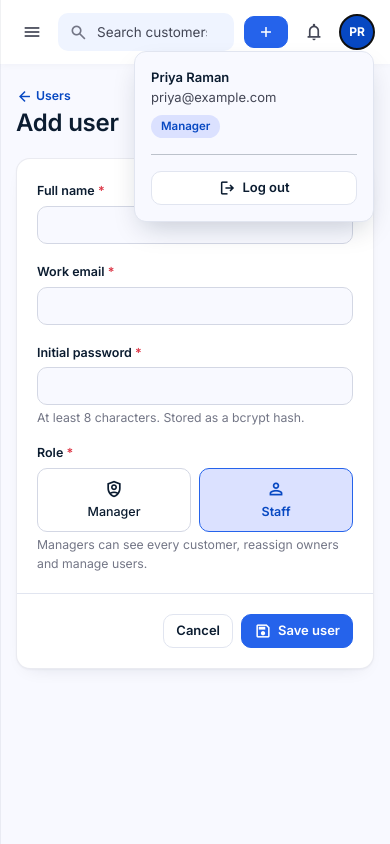
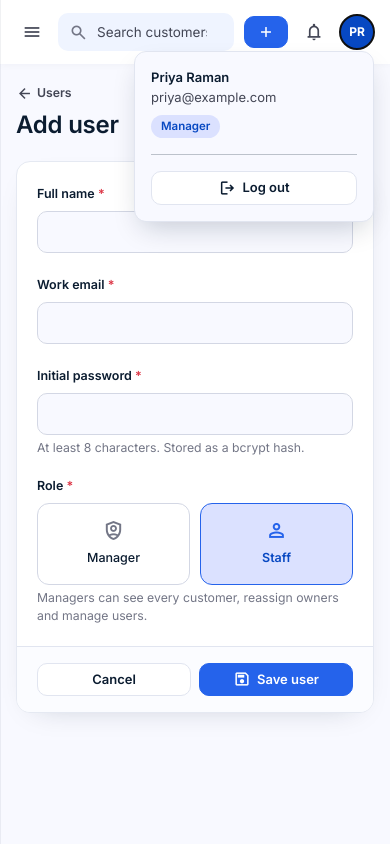
Before and after one commit to K1D28/group-16-customer-pulse, a Spring Boot app: page /users/new in a window 390 px wide, after a click on "PR". Run offline with Spring Boot 4, Linux system fonts and the light colour scheme; a user stored in the database is signed in; data that the repository does not hold is empty; some of the project's set-up classes (security, data sources, template engines, error pages and the like) are left out, and stand-ins take their place.

Commit message:
Authentication and user management UI

```diff
--- a/src/main/resources/static/css/app.css
+++ b/src/main/resources/static/css/app.css
@@ -396,7 +418,40 @@ h1, h2, h3, h4 { text-wrap: balance; letter-spacing: -.01em; }
   background: var(--cp-surface-low);
 }
 
+.users-page .page-head { align-items: center; margin-bottom: 24px; }
+.users-page .page-head h1 { letter-spacing: -.035em; }
+.users-page .page-head p { font-size: 13.5px; }
+.users-page .page-head .btn-primary { min-height: 40px; padding-inline: 15px; box-shadow: 0 4px 10px rgba(37, 99, 235, .14); }
+.users-page > .cp-card { overflow: hidden; border-color: #e5e9f2; box-shadow: 0 8px 26px -18px rgba(11, 28, 48, .24); }
+.users-page .cp-table { min-width: 920px; }
+.users-page .cp-table thead th { padding-block: 13px; background: #f5f7fc; }
+.users-page .cp-table td { padding-block: 14px; }
+.users-page .cp-table tbody tr { transition: background-color .15s; }
+.users-page .cp-table tbody tr:hover td { background: #f8faff; }
+.users-page .cp-table td:nth-child(2) { color: var(--cp-muted); }
+.users-page .cp-table td:last-child .btn { margin: 2px 0 2px 4px; }
+.users-page .cp-table td:last-child form { margin-left: 4px; }
+.users-page .cp-table td:last-child form .btn { margin-left: 0; }
+.users-page .cp-table .text-faint .avatar { opacity: .7; }
+.user-form-page .page-head { margin-bottom: 22px; }
+.user-form-page .page-head > div > a { display: inline-flex; align-items: center; gap: 4px; color: var(--cp-muted); }
+.user-form-page .page-head > div > a:hover { color: var(--cp-primary-dark); }
+.user-form-page .form-card { overflow: hidden; border-color: #e5e9f2; box-shadow: 0 10px 30px -20px rgba(11, 28, 48, .28); }
+.user-form-page .form-card > .cp-card-body:first-child { padding: clamp(20px, 4vw, 30px); gap: 20px !important; }
+.user-form-page .form-card .form-label { margin-bottom: 7px; }
+.user-form-page .form-card .form-control { min-height: 42px; }
+.user-form-page .choice-grid { margin-top: 2px; gap: 10px; }
+.user-form-page .choice-grid label { min-height: 82px; justify-content: center; gap: 7px; border-radius: 12px; }
+.user-form-page .choice-grid label .ms { font-size: 23px; color: var(--cp-faint); }
+.user-form-page .choice-grid input:checked + label .ms { color: var(--cp-primary); }
+.user-form-page .choice-grid input:disabled + label { cursor: not-allowed; opacity: .72; }
+.user-form-page .form-card > .cp-card-body.border-top { padding: 16px clamp(20px, 4vw, 30px); background: #fbfcff; }
+
 @media (max-width: 575.98px) {
+  .users-page .page-head { align-items: stretch; }
+  .users-page .page-head > .btn { align-self: flex-start; }
+  .user-form-page .form-card > .cp-card-body.border-top { flex-wrap: wrap; }
+  .user-form-page .form-card > .cp-card-body.border-top .btn { flex: 1; }
   .dashboard-page > .page-head { min-height: 0; padding: 24px 20px; }
   .dashboard-page > .page-head h1 { font-size: 24px; }
   .dashboard-page .kpi { min-height: 144px; padding: 16px; }
--- a/src/main/resources/templates/users/form.html
+++ b/src/main/resources/templates/users/form.html
@@ -6,7 +6,7 @@
     <aside th:replace="~{fragments/layout :: sidebar}"></aside>
     <div class="app-main">
         <header th:replace="~{fragments/layout :: topbar}"></header>
-        <main class="app-content">
+        <main class="app-content user-form-page">
             <div th:replace="~{fragments/layout :: flash}"></div>
 
             <div class="page-head">
--- a/src/main/resources/templates/users/list.html
+++ b/src/main/resources/templates/users/list.html
@@ -6,7 +6,7 @@
     <aside th:replace="~{fragments/layout :: sidebar}"></aside>
     <div class="app-main">
         <header th:replace="~{fragments/layout :: topbar}"></header>
-        <main class="app-content">
+        <main class="app-content users-page">
             <div th:replace="~{fragments/layout :: flash}"></div>
 
             <div class="page-head">
```
Also changed, not shown: other parts of src/main/resources/static/css/app.css (+31 -9 lines).
